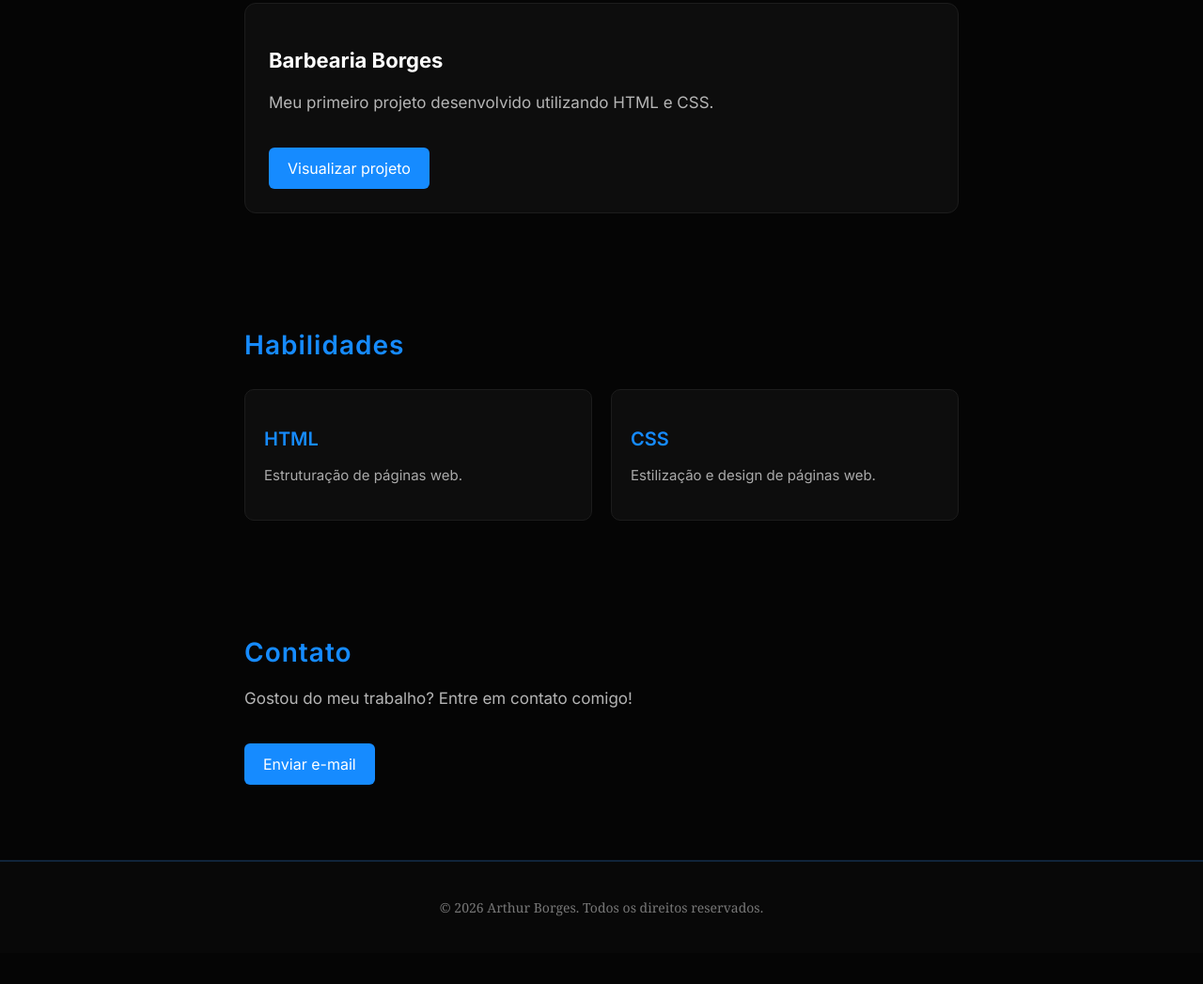
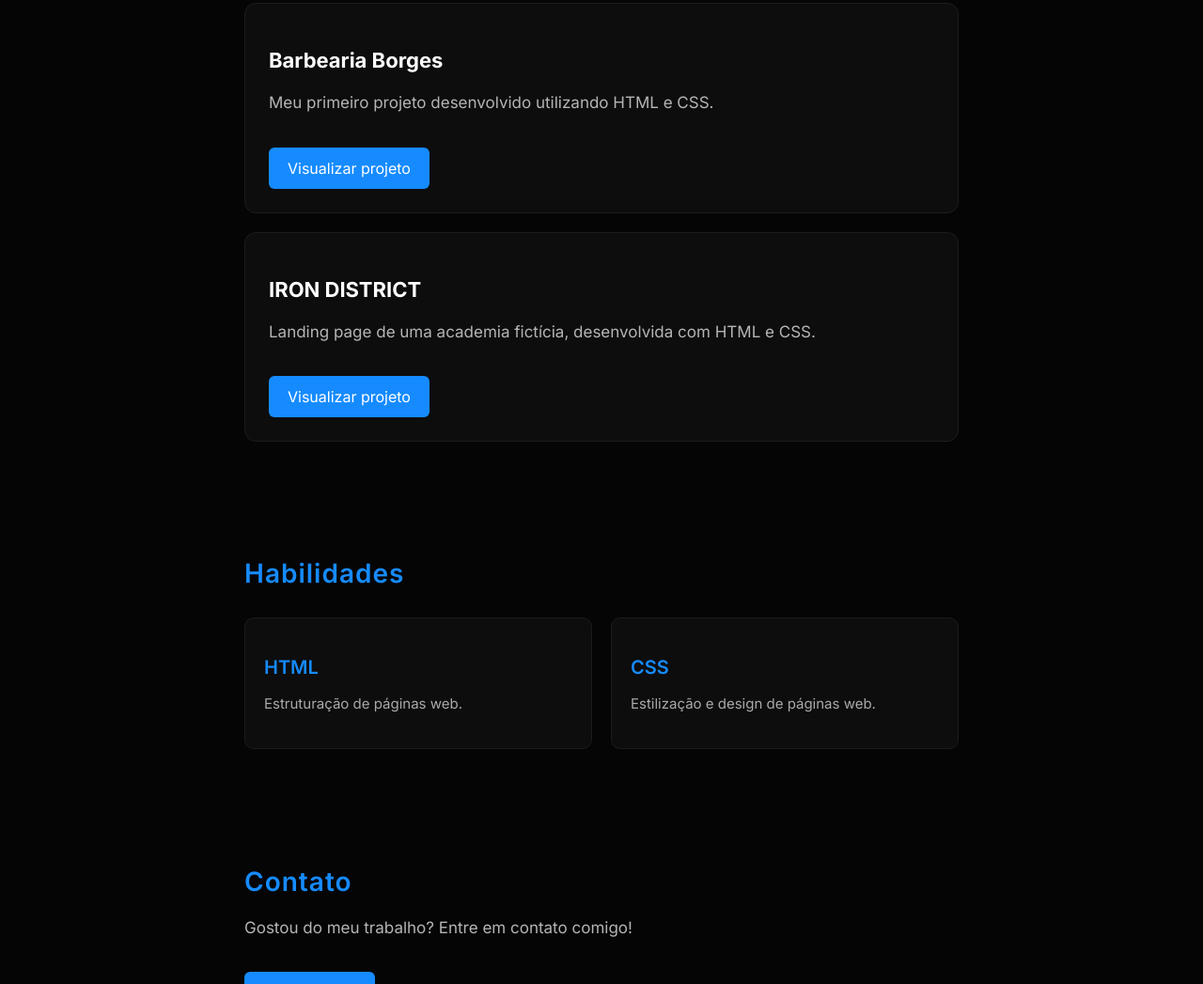
Before and after one commit to arthur-borg/meu-portfolio, a plain HTML site: page index.html in a window 1280 px wide. Shown: the part 859-1906 px from the top of the page at 94% size. Before the commit the page ends 1873 px from the top, so only its background shows below. Drawn offline with Linux system fonts and the light colour scheme.

Commit message:
Add files via upload

```diff
--- a/index.html
+++ b/index.html
@@ -33,6 +33,13 @@
     Visualizar projeto
 </a>
 </div>
+<div class="projeto">
+    <h3>IRON DISTRICT</h3>
+    <p>Landing page de uma academia fictícia, desenvolvida com HTML e CSS.</p>
+    <a href="https://arthur-borg.github.io/iron-district/" target="_blank" class="botao-projeto">
+        Visualizar projeto
+    </a>
+</div>
 </section>
 <section id="habilidades">
     <h2>Habilidades</h2>
```
